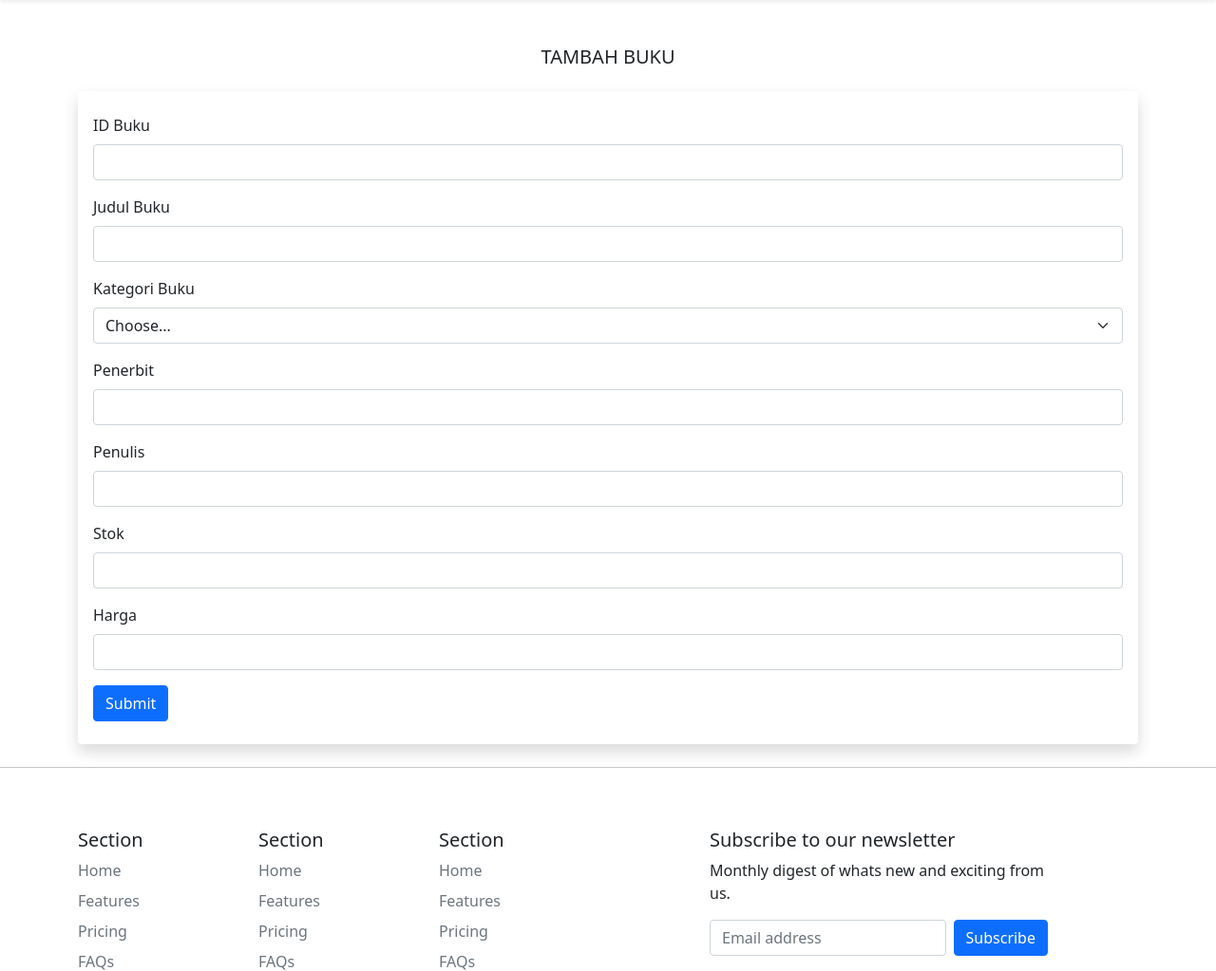
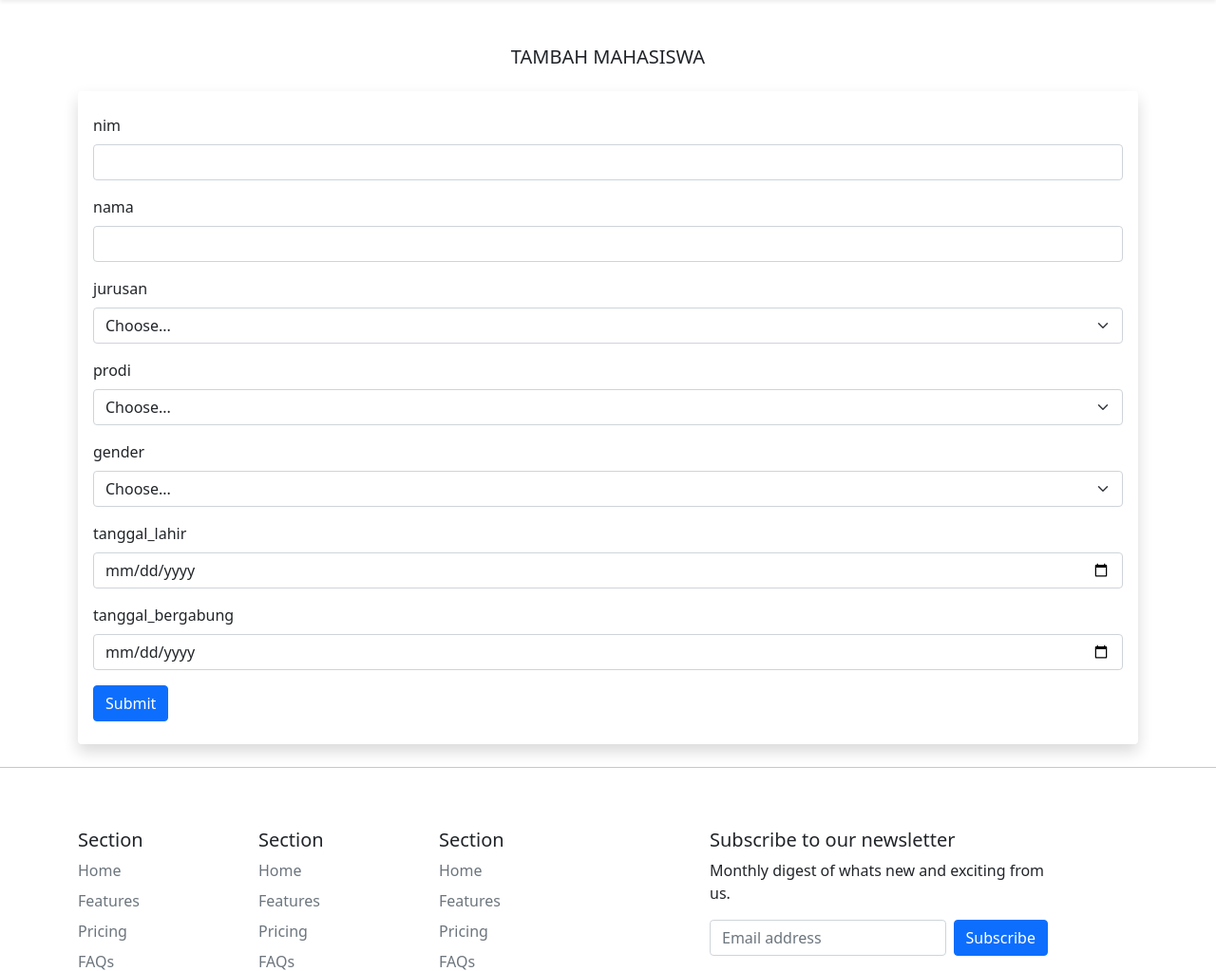
Before and after one commit to AdiSan103/WPUTS-2201010549, a PHP site: page /tugas_uts_semester2/create.php in a window 1280 px wide. Shown: the part 56-1079 px from the top of the page at 95% size. Run offline with PHP 8.4, Linux system fonts and the light colour scheme.

Commit message:
feat: update database to db_kampus; tb mahasiswa

```diff
--- a/create.php
+++ b/create.php
@@ -7,48 +7,45 @@ require('koneksi.php');
 if ($_SERVER['REQUEST_METHOD'] == 'POST') {
 
   // $_POST
-  $id_buku = $_POST['id_buku'];
-  $judul_buku = $_POST['judul_buku'];
-  $kategori_buku = $_POST['kategori_buku'];
-  $penerbit = $_POST['penerbit'];
-  $penulis = $_POST['penulis'];
-  $stok = $_POST['stok'];
-  $harga = $_POST['harga'];
+  $nim = $_POST['nim'];
+  $nama = $_POST['nama'];
+  $jurusan = $_POST['jurusan'];
+  $prodi = $_POST['prodi'];
+  $gender = $_POST['gender'];
+  $tanggal_lahir = $_POST['tanggal_lahir'];
+  $tanggal_bergabung = $_POST['tanggal_bergabung'];
 
-  // var_dump($id_buku);
+  // var_dump($nim);
   // die();
 
   //menambah data baru
-  $sql = "INSERT INTO tb_buku_2201010538 (
-      ID_buku_2201010538,
-      Judul_buku_2201010538,
-      Kategori_buku_2201010538,
-      Penerbit_2201010538,
-      Penulis_2201010538,
-      Stok_2201010538,
-      Harga_2201010538
+  $sql = "INSERT INTO tb_mahasiswa (
+      nim,
+      nama,
+      jurusan,
+      prodi,
+      gender,
+      tanggal_lahir,
+      tanggal_bergabung
     ) VALUES (
-      '$id_buku',
-      '$judul_buku',
-      '$kategori_buku',
-      '$penerbit',
-      '$penulis',
-      '$stok',
-      '$harga'
+      '$nim',
+      '$nama',
+      '$jurusan',
+      '$prodi',
+      '$gender',
+      '$tanggal_lahir',
+      '$tanggal_bergabung'
     )";
 
-// $id_buku,
-// $judul_buku,
-// $kategori_buku,
-// $penerbit,
-// $penulis,
-// $stok,
-// $harga
-
-  // 'B001', 'Judul Buku', 'Fiksi', 'Penerbit', 'Penulis', 5, 50000
-
   if (mysqli_query($mysqli, $sql)) {
-    echo "Data berhasil ditambahkan";
+    // life hack : diisi untuk memunculkan alert
+    echo "<div></div>";
+    // alert
+    echo "
+    <script src='https://cdn.jsdelivr.net/npm/sweetalert2@11.7.3/dist/sweetalert2.all.min.js'></script>
+    <link href='https://cdn.jsdelivr.net/npm/sweetalert2@11.7.3/dist/sweetalert2.min.css' rel='stylesheet'>
+    <script>Swal.fire('Berhasil!','Data Berhasil Di Tambahkan!','success')</script>
+    ";
   }
 
   // berhenti mysqli
@@ -64,40 +61,48 @@ if ($_SERVER['REQUEST_METHOD'] == 'POST') {
 
  <!-- konten -->
  <div class="container">
-  <h5 class="text-center mt-5">TAMBAH BUKU</h5>
+  <h5 class="text-center mt-5">TAMBAH MAHASISWA</h5>
   <form class="shadow rounded py-4 px-3 my-4" action="create.php" method="POST">
     <div class="mb-3">
-      <label for="id_buku" class="form-label">ID Buku</label>
-      <input required type="text" class="form-control" id="id_buku" name="id_buku">
+      <label for="nim" class="form-label">nim</label>
+      <input required type="text" class="form-control" id="nim" name="nim">
     </div>
     <div class="mb-3">
-      <label for="judul_buku" class="form-label">Judul Buku</label>
-      <input required type="text" class="form-control" id="judul_buku" name="judul_buku">
+      <label for="nama" class="form-label">nama</label>
+      <input required type="text" class="form-control" id="nama" name="nama">
     </div>
     <div class="mb-3">
-      <label for="kategori_buku" class="form-label">Kategori Buku</label>
-      <select class="form-select" id="kategori_buku" name="kategori_buku">
+      <label for="jurusan" class="form-label">jurusan</label>
+      <select class="form-select" id="jurusan" name="jurusan">
         <option selected disabled>Choose...</option>
-        <option value="Hobi">Hobi</option>
-        <option value="Komputer">Komputer</option>
-        <option value="Fiksi">Fiksi</option>
+        <option value="TI-MTI">TI-MTI</option>
+        <option value="TI-KAB">TI-KAB</option>
+        <option value="DKV">DKV</option>
       </select>
     </div>
     <div class="mb-3">
-      <label for="penerbit" class="form-label">Penerbit</label>
-      <input required type="text" class="form-control" id="penerbit" name="penerbit">
+      <label for="prodi" class="form-label">prodi</label>
+      <select class="form-select" id="prodi" name="prodi">
+        <option selected disabled>Choose...</option>
+        <option value="TI">TI</option>
+        <option value="DKV">DKV</option>
+      </select>
     </div>
     <div class="mb-3">
-      <label for="penulis" class="form-label">Penulis</label>
-      <input required type="text" class="form-control" id="penulis" name="penulis">
+      <label for="gender" class="form-label">gender</label>
+      <select class="form-select" id="gender" name="gender">
+        <option selected disabled>Choose...</option>
+        <option value="laki-laki">laki-laki</option>
+        <option value="perempuan">perempuan</option>
+      </select>
     </div>
     <div class="mb-3">
-      <label for="stok" class="form-label">Stok</label>
-      <input required type="number" class="form-control" id="stok" name="stok">
+      <label for="tanggal_lahir" class="form-label">tanggal_lahir</label>
+      <input required type="date" class="form-control" id="tanggal_lahir" name="tanggal_lahir">
     </div>
     <div class="mb-3">
-      <label for="harga" class="form-label">Harga</label>
-      <input required type="number" class="form-control" id="harga" name="harga">
+      <label for="tanggal_bergabung" class="form-label">tanggal_bergabung</label>
+      <input required type="date" class="form-control" id="tanggal_bergabung" name="tanggal_bergabung">
     </div>
     <button type="submit" class="btn btn-primary">Submit</button>
   </form>
--- a/header.php
+++ b/header.php
@@ -12,7 +12,7 @@
     <!-- css -->
     <link rel="stylesheet" href="src/css/index.css">
 
-    <title>WEBSITE PERPUSATAKAN BUKU</title>
+    <title>WEBSITE MAHASISWA</title>
   </head>
   <body>
 
--- a/koneksi.php
+++ b/koneksi.php
@@ -4,7 +4,8 @@
 $DB_HOST = 'localhost';
 $DB_USER = 'root';
 $DB_PASS = '';
-$DB_NAME = 'db_2201010538';
+$DB_NAME = 'db_kampus';
+$SITE = 'http://localhost/tugas_uts_semester2';
 
 // Koneksi ke database
 $mysqli = mysqli_connect($DB_HOST, $DB_USER, $DB_PASS, $DB_NAME);
```
Also changed, not shown: database.php (+11 -11 lines), detail.php (+24 -24 lines), index.php (+32 -27 lines), update.php (+69 -55 lines).
